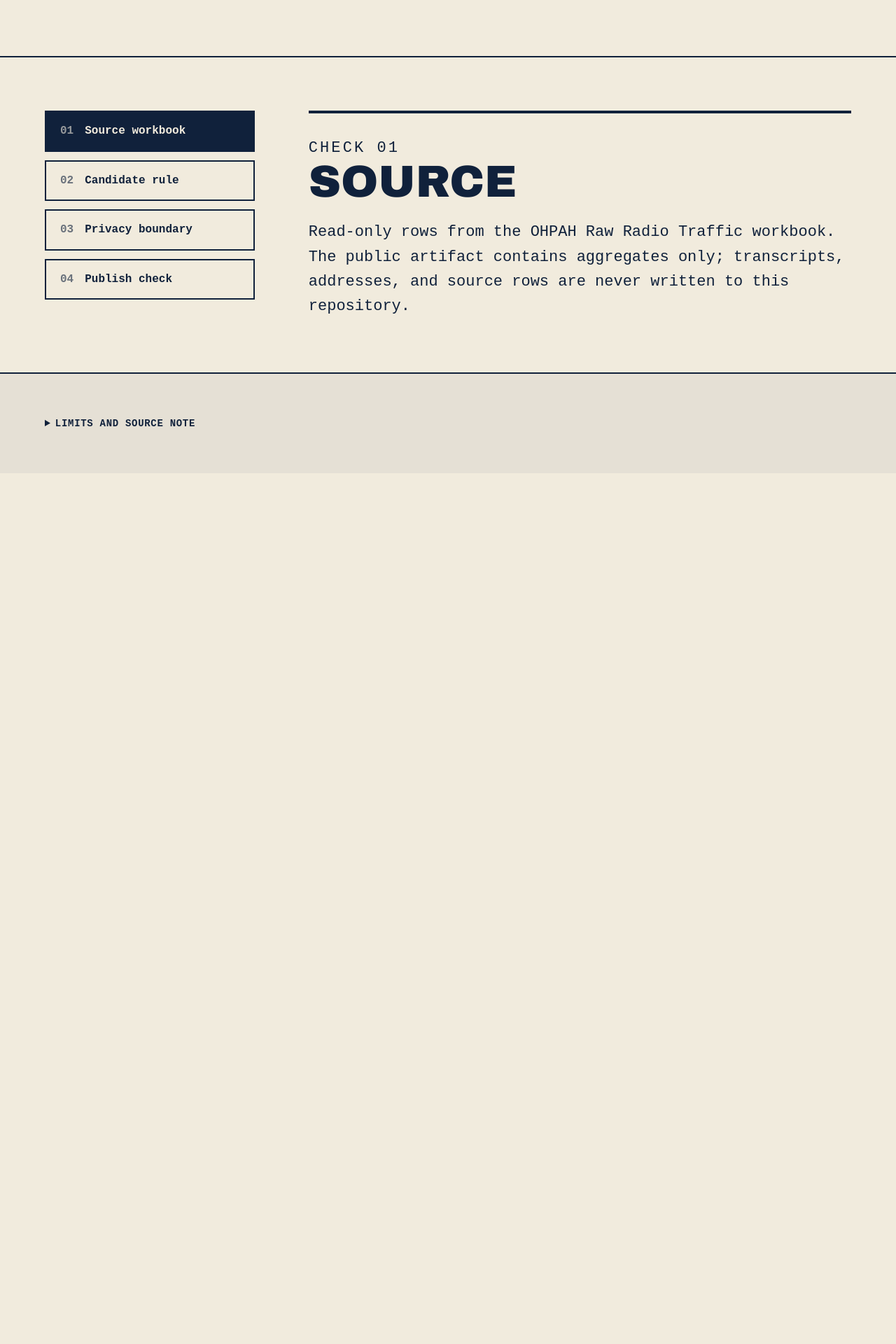
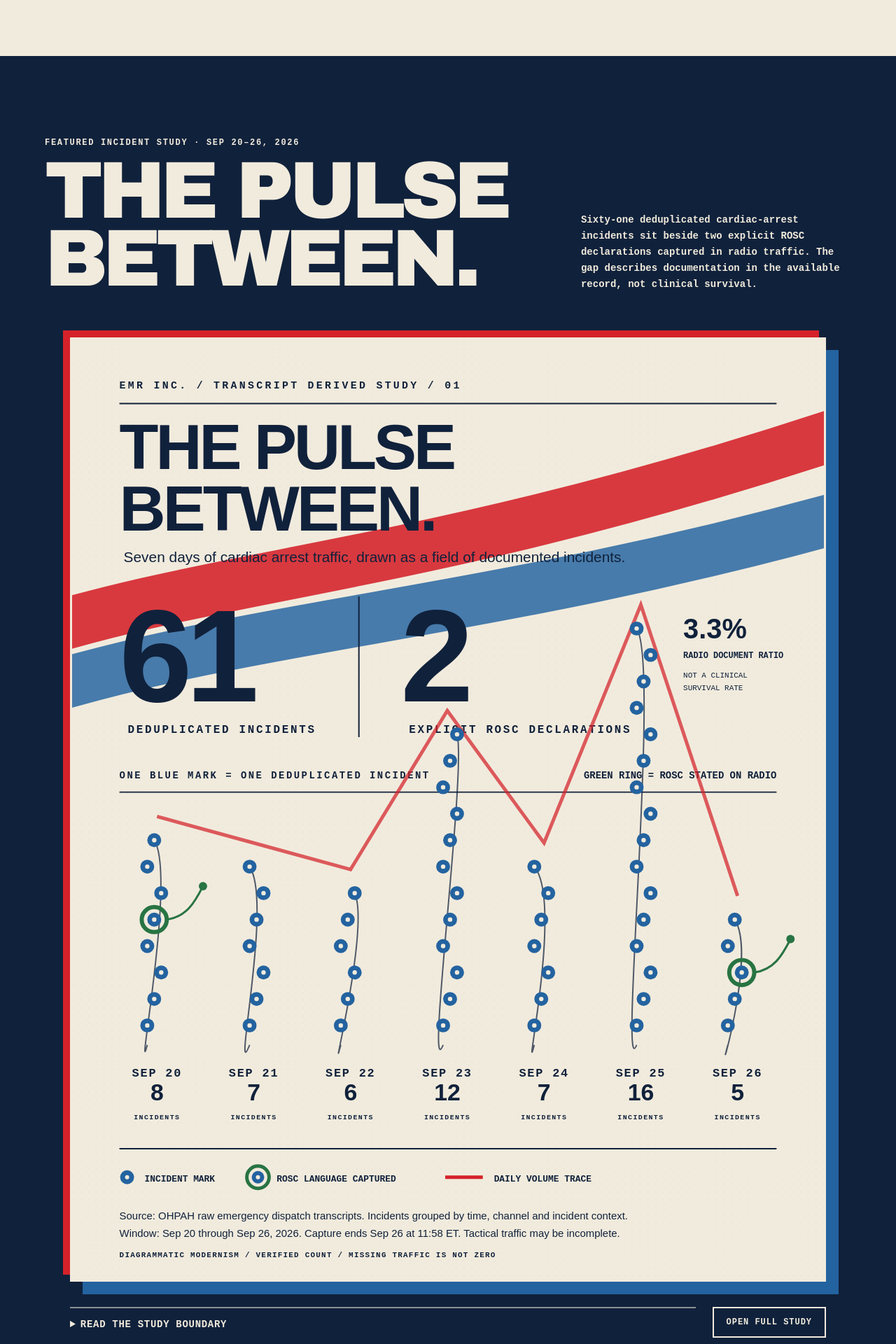
Before and after one commit to EMR-INC/emr-inc-site, a Python web app: template templates/open-data.html in a window 1280 px wide. Shown: the part 2000-3920 px from the top of the page at 70% size. Before the commit the page ends 2609 px from the top, so only its background shows below. Run offline with Jinja, Linux system fonts and the light colour scheme; the template is opened without the code that fills it, so the values that code supplies are empty.

Commit message:
Preserve featured study in daily open-data builds

```diff
--- a/templates/open-data.html
+++ b/templates/open-data.html
@@ -259,6 +259,96 @@ a {
   color: var(--stock);
 }
 
+.study-section {
+  padding: clamp(56px, 8vw, 120px) clamp(24px, 5vw, 72px);
+  background: var(--ink);
+  color: var(--stock);
+  border-bottom: 2px solid var(--ink);
+}
+
+.study-head {
+  display: grid;
+  grid-template-columns: minmax(0, 1fr) minmax(260px, .55fr);
+  gap: clamp(24px, 5vw, 72px);
+  align-items: end;
+  margin-bottom: clamp(32px, 5vw, 64px);
+}
+
+.study-head h2 {
+  margin: 0;
+  font: 900 clamp(48px, 9vw, 132px)/.84 'Archivo Black', 'Arial Black', Arial, sans-serif;
+  letter-spacing: -.06em;
+  text-transform: uppercase;
+}
+
+.study-intro {
+  margin: 0;
+  max-width: 48ch;
+  font: 700 14px/1.65 'Courier New', monospace;
+}
+
+.study-frame {
+  display: block;
+  width: min(100%, 1080px);
+  margin: 0 auto;
+  background: var(--stock);
+  border: 3px solid var(--stock);
+  box-shadow: 18px 18px 0 var(--blue), -10px -10px 0 var(--red);
+  overflow: hidden;
+  transition: transform .25s ease, box-shadow .25s ease;
+}
+
+.study-frame:hover {
+  transform: translate(-4px, -4px);
+  box-shadow: 26px 26px 0 var(--blue), -14px -14px 0 var(--red);
+}
+
+.study-frame:focus-visible {
+  outline: 5px solid var(--yellow);
+  outline-offset: 8px;
+}
+
+.study-frame img {
+  display: block;
+  width: 100%;
+  height: auto;
+}
+
+.study-meta {
+  width: min(100%, 1080px);
+  margin: 36px auto 0;
+  display: grid;
+  grid-template-columns: minmax(0, 1fr) auto;
+  gap: 24px;
+  align-items: start;
+}
+
+.study-meta details {
+  border-top: 2px solid rgba(241, 235, 221, .55);
+}
+
+.study-meta p {
+  max-width: 68ch;
+  margin: 8px 0 0;
+  font: 400 14px/1.65 'Courier New', monospace;
+}
+
+.study-open {
+  display: inline-block;
+  border: 2px solid var(--stock);
+  padding: 14px 18px;
+  font: 700 12px/1 'Courier New', monospace;
+  letter-spacing: .08em;
+  text-decoration: none;
+  text-transform: uppercase;
+}
+
+.study-open:hover,
+.study-open:focus-visible {
+  background: var(--stock);
+  color: var(--ink);
+}
+
 .controls-section {
   padding: clamp(48px, 6vw, 96px) clamp(24px, 5vw, 72px);
   background: var(--stock);
@@ -392,6 +482,10 @@ details li {
   .daily-head { grid-template-columns: 1fr; }
   .daily-field { min-height: 240px; gap: 7px; }
   .day-label { font-size: 9px; }
+  .study-head,
+  .study-meta { grid-template-columns: 1fr; }
+  .study-frame { box-shadow: 10px 10px 0 var(--blue), -6px -6px 0 var(--red); }
+  .study-open { justify-self: start; }
 }
 
 @media (prefers-reduced-motion: reduce) {
@@ -453,6 +547,28 @@ details li {
       <p class="daily-copy" id="window_copy">__WINDOW_COPY__</p>
     </div>
     <div class="daily-field" id="daily_field" role="img" aria-label="__DAILY_ARIA__">__DAILY_BARS__</div>
+  </section>
+
+  <section class="study-section" aria-labelledby="pulse_title">
+    <div class="study-head">
+      <div>
+        <p class="eyebrow">Featured incident study · Sep 20–26, 2026</p>
+        <h2 id="pulse_title">The pulse<br>between.</h2>
+      </div>
+      <p class="study-intro">Sixty-one deduplicated cardiac-arrest incidents sit beside two explicit ROSC declarations captured in radio traffic. The gap describes documentation in the available record, not clinical survival.</p>
+    </div>
+
+    <a class="study-frame" href="assets/cardiac-arrest-rosc-diagrammatic-modernism.svg" target="_blank" rel="noopener" aria-label="Open The Pulse Between study at full resolution">
+      <img src="assets/cardiac-arrest-rosc-diagrammatic-modernism.svg" alt="The Pulse Between diagram showing 61 deduplicated cardiac-arrest incidents across seven days, two with explicit radio-documented ROSC declarations.">
+    </a>
+
+    <div class="study-meta">
+      <details>
+        <summary>Read the study boundary</summary>
+        <p>Source: OHPAH raw emergency-dispatch transcripts. Incidents are grouped by time, channel, and incident context. The 3.3% figure is a radio-documentation ratio, not a clinical survival rate. Tactical traffic may be incomplete, and missing traffic is not zero.</p>
+      </details>
+      <a class="study-open" href="assets/cardiac-arrest-rosc-diagrammatic-modernism.svg" target="_blank" rel="noopener">Open full study</a>
+    </div>
   </section>
 
   <section class="controls-section" id="finding" data-sd-id="29">
```
